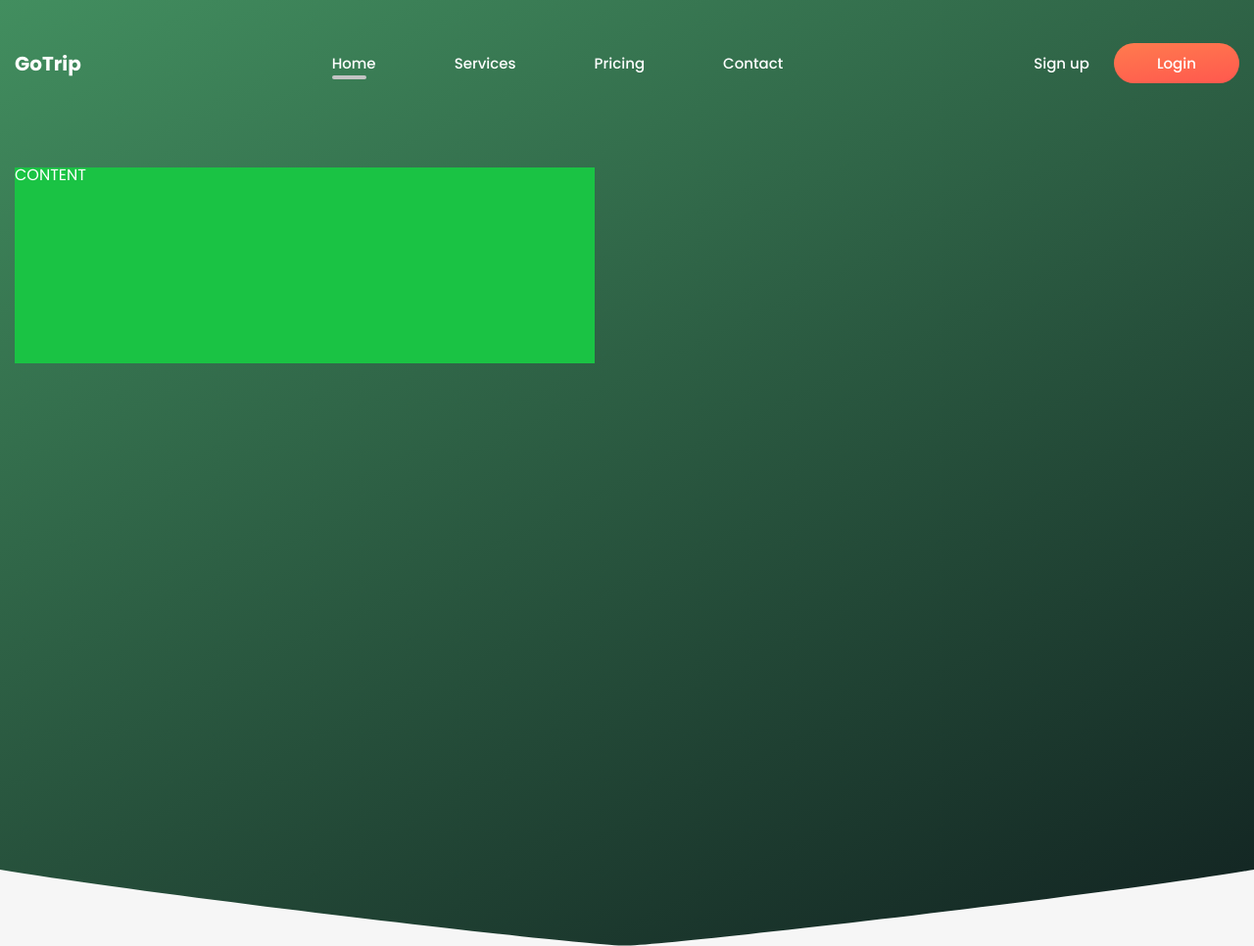
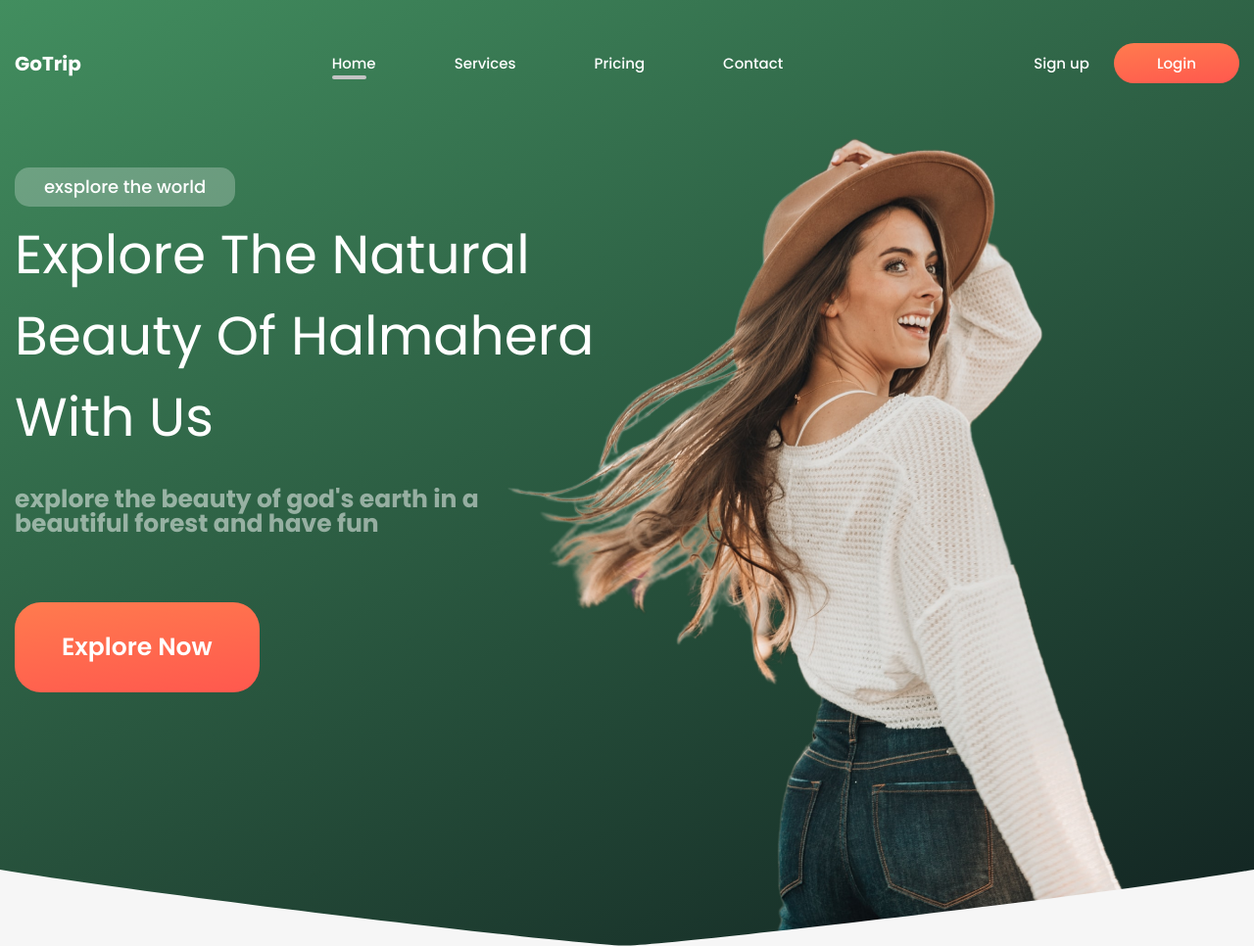
Before and after one commit to drobitko91/JS_GoTrip, a plain HTML site: page index.html in a window 1280 px wide. Shown: the whole page at 98% size. Drawn offline with Linux system fonts and the light colour scheme.

Commit message:
created first block - Header

```diff
--- a/css/main.css
+++ b/css/main.css
@@ -45,7 +45,9 @@ body {
     min-height: 940px;
     background: linear-gradient(154deg, #428E5F 0%, #112120 100%), #204434;
     color: white;
+    overflow: hidden;
 }
+
 .header a {
     color: white;
 }
@@ -66,9 +68,27 @@ body {
     margin-bottom: 86px;
 }
 
+.header__row {
+    display: flex;
+}
+
 .header__content {
     max-width: 592px;
+    position: relative;
+    z-index: 1;
+}
 
+.header__img {
+    position: relative;
+    flex-grow: 1;
+}
+
+.header__img img {
+    position: absolute;
+    top: -157px;
+    right: -87px;
+    width: 894px;
+    height: 940px;
 }
 
 /* nav */
@@ -153,3 +173,55 @@ a {
     position: relative;
     top: 1px;
 }
+
+
+/* header__content */
+
+.header__content a {
+ text-decoration: none;
+}
+
+.header__badge {
+    margin-bottom: 7px;
+    display: inline-block;
+    padding: 11px 30px;
+    font-size: 18px;
+    font-weight: 500;
+    border-radius: 15px;
+    background: rgba(255, 255, 255, 0.25);
+}
+
+.header__title {
+    margin-bottom: 30px;
+    font-size: 55px;
+    line-height: normal;
+}
+
+.header__text {
+    margin-bottom: 68px;
+    font-size: 25px;
+    font-weight: 700;
+    color: rgb(255, 255, 255, 0.5);
+    /* opacity: 0.5; */
+}
+
+.header__btn {
+    font-size: 25px;
+    font-weight: 600;
+    line-height: normal;
+    padding: 27px 48px;
+    display: inline-block;
+    border-radius: 27px;
+    background: linear-gradient(172deg, #FF7B4E 0%, #FF584E 100%);
+
+}
+
+.header__btn:hover {
+    opacity: 0.7;
+    transition: 0.2s ease-in;
+}
+
+.header__btn:active {
+    position: relative;
+    top: 1px;
+}
--- a/index.html
+++ b/index.html
@@ -32,11 +32,38 @@
                     </ul>
                 </nav>
             </div>
+            <!-- /header__top -->
 
-            <div class="header__content">
-                <div class="block">CONTENT</div>
+            <div class="header__row">
+                <div class="header__content">
+                    <div class="header__badge">
+                        exsplore the world
+                    </div>
+
+                    <h1 class="header__title">
+                        Explore The Natural
+                        Beauty Of Halmahera
+                        With Us
+                    </h1>
+
+                    <div class="header__text">
+                        <p>explore the beauty of god's earth in a beautiful forest and have fun</p>
+                    </div>
+
+                    <a href="#!" class="header__btn">
+                        Explore Now
+                    </a>
+                </div>
+                <!-- /header__content -->
+
+                <div class="header__img">
+                    <img src="./img/header/header_img.png" alt="image">
+                </div>
             </div>
+            <!-- /header__row -->
+
         </div>
+        <!-- /container -->
     </header>
 </body>
 </html>
```
